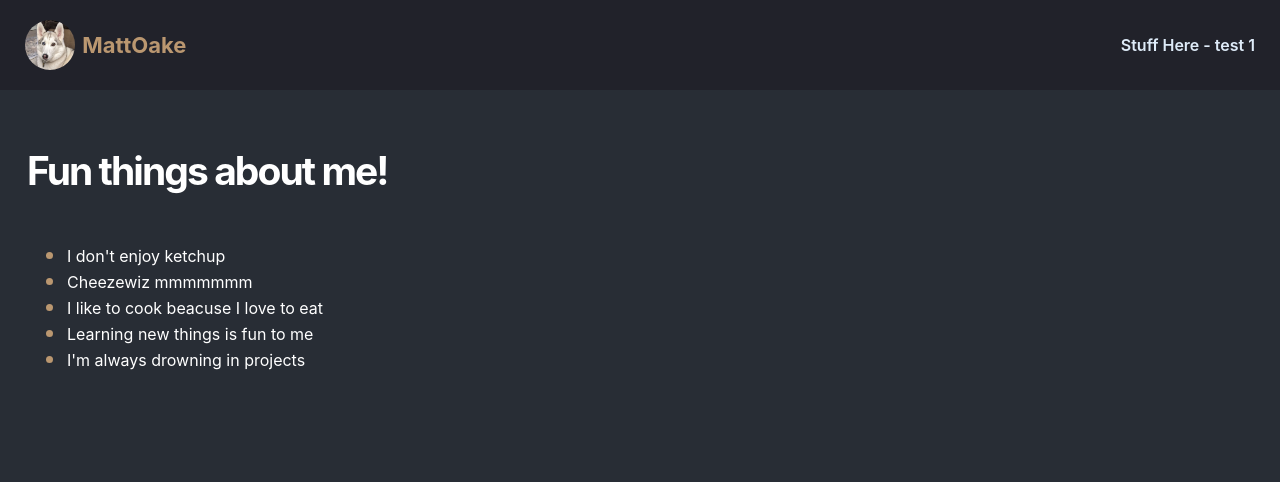
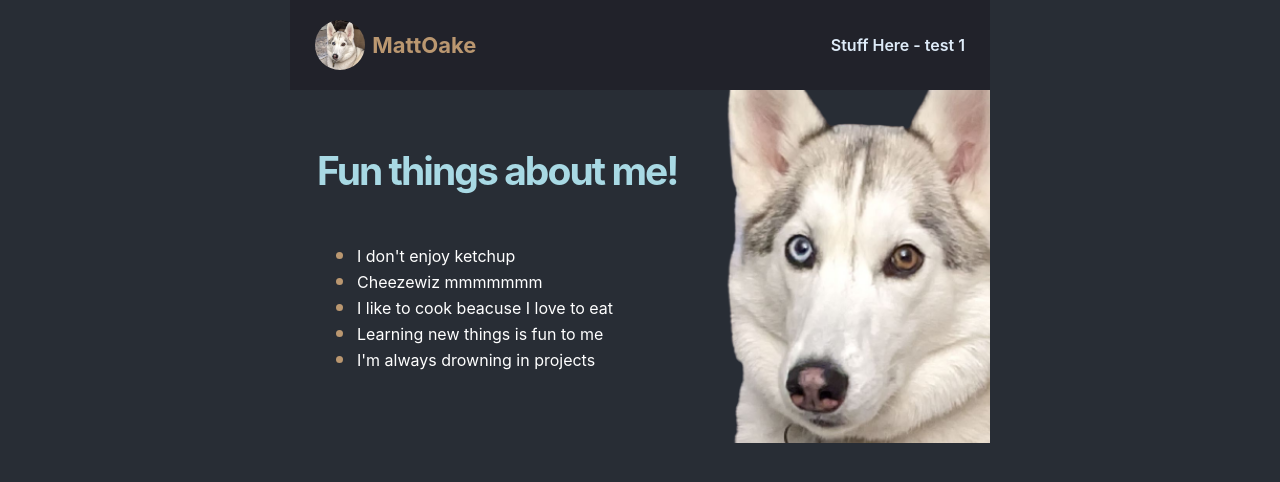
Before and after one commit to MHOAKEY/Portfolio, a React (Create React App) app: page / in a window 1280 px wide. Shown: the top 482 px of the page. Built offline with nearby package versions, Linux system fonts and the light colour scheme.

Commit message:
style; center

```diff
--- a/src/index.css
+++ b/src/index.css
@@ -14,6 +14,8 @@ body {
 }
 
 nav {
+  width: 700px;
+  margin: auto;
   display: flex;
   align-items: center;
   background-color: #21222a;
@@ -44,11 +46,18 @@ nav > img {
 }
 
 .main {
+  margin: auto;
+  width: 700px;
   padding: 57px 27px;
+  background: url("./images/DivaXMAS-removebg.png");
+  background-position: 180%;
+  background-repeat: no-repeat;
+  background-size: 75%;
   color: white;
 }
 
 .main--title {
+  color: #a8d9e4;
   margin: 0;
   font-size: 39px;
   letter-spacing: -0.05em;
```
Also changed, not shown: src/images/DivaXMAS-removebg.png (added).
